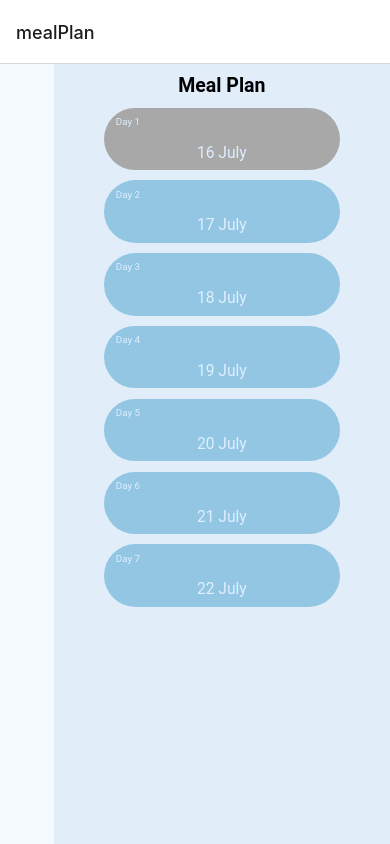
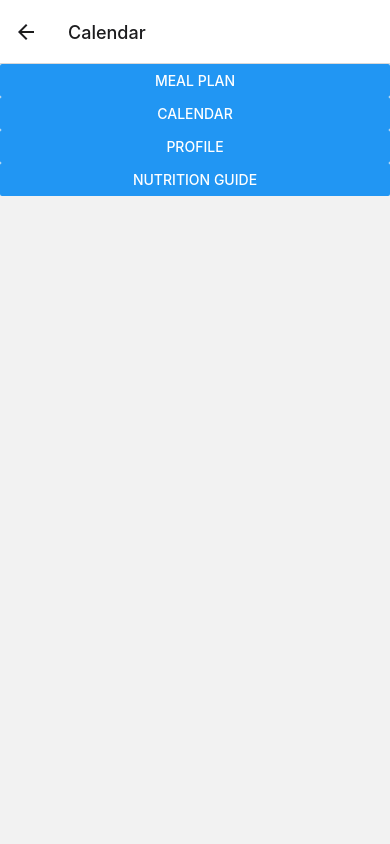
Before and after one commit to sst-inc/Vexential-Inc., a React Native app: screen /Calendar in a window 390 px wide. Built offline with nearby package versions, Linux system fonts and the light colour scheme.

Commit message:
navbar added
Navbar added without icons yet, when going to a new page that isn't the mealPlan, the Navbar still shows up at the top not the side, couldn't fix that before having to leave the house ;-;

```diff
--- a/App.js
+++ b/App.js
@@ -1,43 +1,24 @@
-import { StatusBar } from 'expo-status-bar';
-import { StyleSheet, Text, View, Dimensions, SafeAreaView, TextInput, Button, Alert } from 'react-native';
 import React from 'react';
-import { createBottomTabNavigator } from '@react-navigation/bottom-tabs';
-import { NavigationContainer, StackActions } from '@react-navigation/native';
-import { SafeAreaProvider } from 'react-native-safe-area-context'
-import MaterialCommunityIcons from '@expo/vector-icons/MaterialCommunityIcons'
-import {createNativeStackNavigator} from '@react-navigation/native-stack';
-
-//pages
-import MealPlan from './src/pages/mealPlan';
-// import Calendar from 'LB_Food_App/src/pages/calendar.jsx';
-import './global.css'
+import { NavigationContainer } from '@react-navigation/native';
+import { createNativeStackNavigator } from '@react-navigation/native-stack';
+import MealPlan from './src/pages/mealPlan'; // Import your pages
+import Calendar from './src/pages/Calendar'; // Import your pages
+import Profile from './src/pages/Profile'; // Import your pages
+import NutritionGuide from './src/pages/NutritionGuide'; // Import your pages
 
 const Stack = createNativeStackNavigator();
 
 const App = () => {
-  const startDate = new Date(2023, 6, 16); // Month is 0-indexed
-  const dates = [...Array(7)].map((_, i) => {
-    let date = new Date(startDate);
-    date.setDate(startDate.getDate() + i);
-    return date;
-  });
-
   return (
-    <SafeAreaProvider>
-      <NavigationContainer>
-        <Stack.Navigator>
-          <Stack.Screen
-            name="mealPlan"
-            component={MealPlan}
-          />
-            {/* <Stack.Screen name="Calendar" component={Calendar}/> */}
-        </Stack.Navigator>
-      </NavigationContainer>
-    </SafeAreaProvider>
+    <NavigationContainer>
+      <Stack.Navigator>
+        <Stack.Screen name="MealPlan" component={MealPlan} />
+        <Stack.Screen name="Calendar" component={Calendar} />
+        <Stack.Screen name="Profile" component={Profile} />
+        <Stack.Screen name="NutritionGuide" component={NutritionGuide} />
+      </Stack.Navigator>
+    </NavigationContainer>
   );
-}
+};
 
 export default App;
-
-const windowWidth = Dimensions.get('window').width;
-const windowHeight = Dimensions.get('window').height;
--- a/src/components/navbar.jsx
+++ b/src/components/navbar.jsx
@@ -1,4 +1,33 @@
+import React from 'react';
+import { View, Button } from 'react-native';
+import { useNavigation } from '@react-navigation/native';
+import { styled } from 'nativewind';
 
+const StyledView = styled(View);
 
+const Navbar = () => {
+  const navigation = useNavigation();
 
-export default Navbar
+  return (
+    <StyledView>
+      <Button
+        title="Meal Plan"
+        onPress={() => navigation.navigate('MealPlan')}
+      />
+      <Button
+        title="Calendar"
+        onPress={() => navigation.navigate('Calendar')}
+      />
+      <Button
+        title="Profile"
+        onPress={() => navigation.navigate('Profile')}
+      />
+      <Button
+        title="Nutrition Guide"
+        onPress={() => navigation.navigate('NutritionGuide')}
+      />
+    </StyledView>
+  );
+};
+
+export default Navbar;
--- /dev/null
+++ b/src/pages/Calendar.jsx
@@ -0,0 +1,18 @@
+import React from 'react';
+import { Text, View } from 'react-native';
+import { styled } from 'nativewind';
+import Navbar from '../components/navbar';
+
+const StyledView = styled(View);
+const StyledText = styled(Text);
+
+const Calendar = () => {
+  return (
+    <StyledView>
+      <Navbar />
+      {/* Your Calendar content */}
+    </StyledView>
+  );
+};
+
+export default Calendar;
--- /dev/null
+++ b/src/pages/NutritionGuide.jsx
@@ -0,0 +1,18 @@
+import React from 'react';
+import { Text, View } from 'react-native';
+import { styled } from 'nativewind';
+import Navbar from '../components/navbar';
+
+const StyledView = styled(View);
+const StyledText = styled(Text);
+
+const NutritionGuide = () => {
+  return (
+    <StyledView>
+      <Navbar />
+      {/* Your Nutrition Guide content */}
+    </StyledView>
+  );
+};
+
+export default NutritionGuide;
--- /dev/null
+++ b/src/pages/Profile.jsx
@@ -0,0 +1,18 @@
+import React from 'react';
+import { Text, View } from 'react-native';
+import { styled } from 'nativewind';
+import Navbar from '../components/navbar';
+
+const StyledView = styled(View);
+const StyledText = styled(Text);
+
+const Profile = () => {
+  return (
+    <StyledView>
+      <Navbar />
+      {/* Your Profile content */}
+    </StyledView>
+  );
+};
+
+export default Profile;
--- a/src/pages/mealPlan.jsx
+++ b/src/pages/mealPlan.jsx
@@ -1,45 +1,80 @@
 import { StatusBar } from 'expo-status-bar';
-import { StyleSheet, Text, View, Dimensions, SafeAreaView, TextInput, Button, Alert } from 'react-native';
 import React from 'react';
-import { createBottomTabNavigator } from '@react-navigation/bottom-tabs';
-import { NavigationContainer, StackActions } from '@react-navigation/native';
-import { SafeAreaProvider } from 'react-native-safe-area-context'
-import MaterialCommunityIcons from '@expo/vector-icons/MaterialCommunityIcons'
-import {createNativeStackNavigator} from '@react-navigation/native-stack';
-import globalStyles from "../styles/globalStyles";
+import { Text, View, Button } from 'react-native';
+import { styled } from 'nativewind';
+import { useNavigation } from '@react-navigation/native';
+import Navbar from '../components/navbar';
 
-const startDate = new Date(2023, 6, 16); // Month is 0-indexed
+const StyledView = styled(View);
+const StyledText = styled(Text);
+
+const MealPlan = () => {
+  const navigation = useNavigation();
+
+  const startDate = new Date(2023, 6, 16);
   const dates = [...Array(7)].map((_, i) => {
     let date = new Date(startDate);
     date.setDate(startDate.getDate() + i);
     return date;
   });
-const MealPlan = () => {
+
   return (
-    <View style={globalStyles.container}>
-      <View style={globalStyles.sidebar}></View>
-      <View style={globalStyles.main}>
-        <Text style={globalStyles.title}>Meal Plan</Text>
+    <StyledView className="flex-1 flex-row bg-blue-100 items-center justify-start">
+      {/* Sidebar */}
+      <StyledView className="w-44 h-full bg-blue-200">
+        <Button
+          title="Meal Plan"
+          onPress={() => navigation.navigate('MealPlan')}
+        />
+        <Button
+          title="Calendar"
+          onPress={() => navigation.navigate('Calendar')}
+        />
+        <Button
+          title="Profile"
+          onPress={() => navigation.navigate('Profile')}
+        />
+        <Button
+          title="Nutrition Guide"
+          onPress={() => navigation.navigate('NutritionGuide')}
+        />
+      </StyledView>
+
+      {/* Main Content */}
+      <StyledView className="flex-1 flex-col justify-start items-center h-full bg-blue-100 p-0">
+        {/* Title */}
+        <StyledText className="text-black text-xl font-semibold mt-3">
+          Meal Plan
+        </StyledText>
+
+        {/* Loop through the array of dates */}
         {dates.map((date, i) => (
-          <View
+          // Date Box
+          <StyledView
             key={i}
-            style={[
-              globalStyles.date_box,
-              {backgroundColor: i === 0 ? '#A8A8A8' : '#92C6E3'}
-            ]}
+            className={`flex-col w-100/10 h-8 rounded-full items-center justify-between mt-3 ${
+              i === 0 ? 'bg-gray-400' : 'bg-blue-300'
+            }`}
           >
-            <View style={globalStyles.inner_view}>
-              <Text style={globalStyles.day}>Day {i+1}</Text>
-            </View>
-            <Text style={globalStyles.date}>{`${date.getDate()} ${date.toLocaleString('default', { month: 'long' })}`}</Text>
-          </View>
+            {/* Inner View for Day */}
+            <StyledView className="w-full flex-row justify-start items-center px-5">
+              <StyledText className="text-white text-sm font-normal">
+                Day {i + 1}
+              </StyledText>
+            </StyledView>
+
+            {/* Date */}
+            <StyledText className="text-white text-lg font-normal">
+              {`${date.getDate()} ${date.toLocaleString('default', { month: 'long' })}`}
+            </StyledText>
+          </StyledView>
         ))}
-      </View>
+      </StyledView>
+
+      {/* StatusBar */}
       <StatusBar style="auto" />
-    </View>
+    </StyledView>
   );
-}
+};
 
-
-
-export default MealPlan
+export default MealPlan;
```
Also changed, not shown: src/components/PageWithNavbar.jsx (added, +43 -0 lines), assets/🦆 icon _clipboard list_.svg (added).
